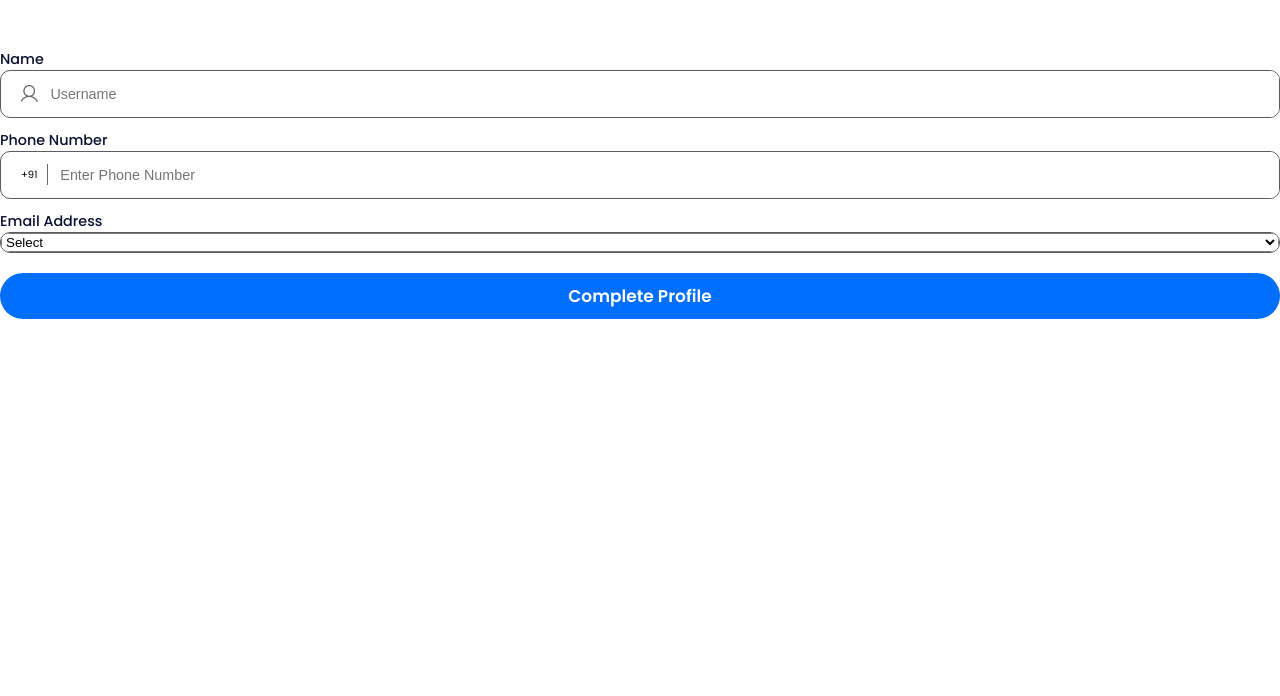
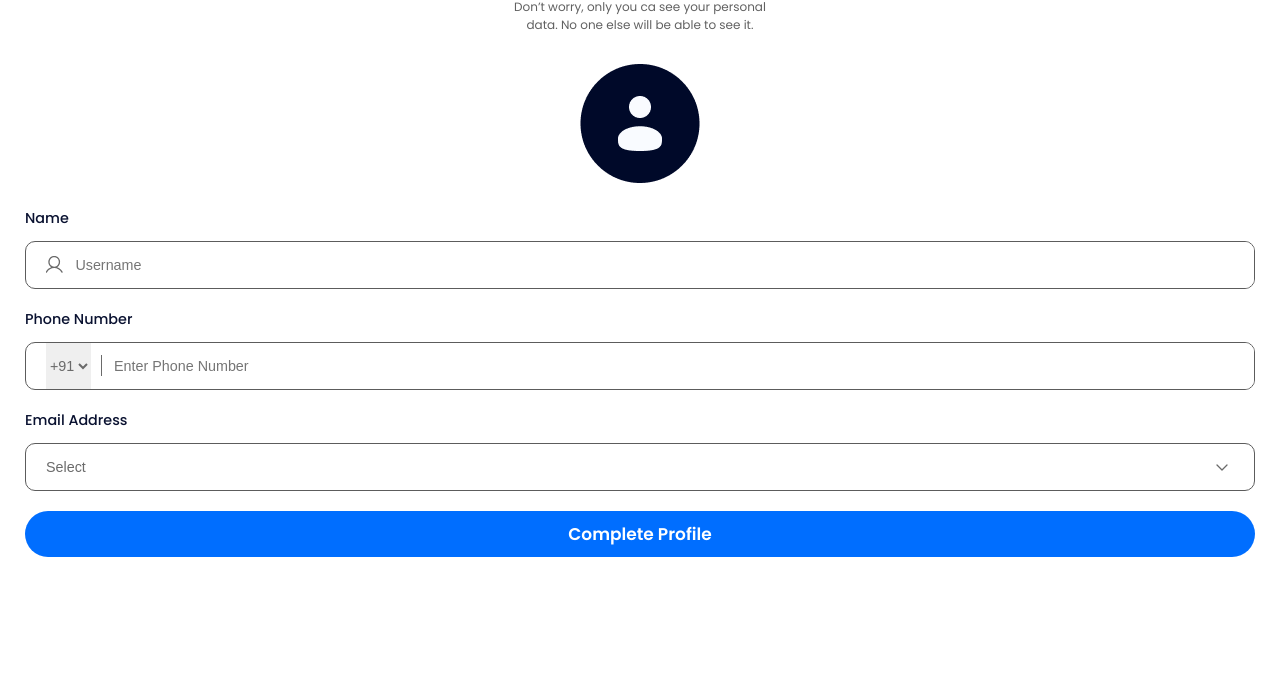
Before and after one commit to dnqls9875/scssproject-trip, a website: page pages/profile.html in a window 1280 px wide. Shown: the part 104-800 px from the top of the page. Drawn offline with Linux system fonts and the light colour scheme.

Commit message:
style가이드 수정 및 페이지 전체적으로 수정

```diff
--- a/pages/profile.html
+++ b/pages/profile.html
@@ -7,47 +7,61 @@
     <link rel="stylesheet" href="../css/style.css" />
   </head>
   <body>
-    <main class="main">
-      <h2 class="a11y-hidden">현재위치</h2>
-      <div class="login-wrap mx26">
-        <div class="login-wrap__top">
-          <img src="../images/login_logo.png" alt="로고" />
-        </div>
-        <div class="login-wrap__bottom">
+    <main>
+      <div class="px25">
+        <div class="login-wrap">
+          <div class="profile-type1">
+            <div class="profile-wrap">
+              <div class="profile-text">
+                <h2>Complete Your Profile</h2>
+                <p>
+                  Don’t worry, only you ca see your personal<br />
+                  data. No one else will be able to see it.
+                </p>
+              </div>
+              <div class="profile-image">
+                <img src="../images/@_profile.png" alt="프로필" />
+              </div>
+            </div>
+          </div>
           <div class="input-type1">
-            <div class="input-group">
-              <label for="txt1">Name</label>
+            <div class="input-group1">
+              <label for="txt1" aria-label="유저이름">Name</label>
               <div class="input-wrap username">
                 <input type="text" placeholder="Username" id="txt1" />
               </div>
             </div>
-            <div class="input-group">
+            <div class="input-group1">
               <label for="num1">Phone Number</label>
               <div class="input-wrap number">
                 <div class="notation">
-                  <span class="notation__text">+91</span>
+                  <select name="tel" id="tel1">
+                    <option value="tel" selected>+91</option>
+                    <option value="tel">+91</option>
+                    <option value="tel">+91</option>
+                  </select>
                 </div>
                 <input type="tel" placeholder="Enter Phone Number" id="num1" />
               </div>
             </div>
-            <div class="input-group">
-              <label for="email1">Email Address</label>
+            <div class="input-group1">
+              <label for="email2">Email Address</label>
               <div class="input-wrap email">
-                <select name="email" id="email1">
-                  <option value="Select" selected>Select</option>
-                  <option value="Select">Select</option>
-                  <option value="Select">Select</option>
-                </select>
+                <div class="email-address">
+                  <select name="email" id="email2">
+                    <option value="email" selected>Select</option>
+                    <option value="email">Select</option>
+                    <option value="email">Select</option>
+                  </select>
+                </div>
               </div>
             </div>
           </div>
-          <button
-            type="button"
-            class="btn base primary"
-            aria-label="Complete Profile"
-          >
-            Complete Profile
-          </button>
+          <div class="btn-type1">
+            <button type="button" class="btn base primary">
+              Complete Profile
+            </button>
+          </div>
         </div>
       </div>
     </main>
--- a/scss/components/_button.scss
+++ b/scss/components/_button.scss
@@ -42,7 +42,3 @@
     height: rem(14.16);
   }
 }
-
-.btn-type1 {
-  margin-top: rem(20);
-}
--- a/scss/components/_input.scss
+++ b/scss/components/_input.scss
@@ -12,7 +12,7 @@
 .input-type1 {
   display: flex;
   flex-direction: column;
-  gap: rem(12);
+  gap: rem(20);
 
   label {
     color: $gray90;
@@ -23,10 +23,6 @@
     @extend %inputText;
     border: none;
     padding: rem(15) rem(20) rem(15) 0;
-  }
-  select {
-    // @include background("ico_user.svg", center);
-    // appearance: none;
   }
 }
 
@@ -39,6 +35,11 @@
   border-radius: rem(10);
   border: rem(1) solid $gray5c;
   box-sizing: border-box;
+}
+.input-group1 {
+  display: flex;
+  flex-direction: column;
+  gap: rem(12);
 }
 
 .username {
@@ -89,11 +90,4 @@
   .email-address {
     padding: 0 rem(20);
   }
-  // grid-template-columns: 1fr min-content;
-  &::after {
-    // @include background("ico_arrow_down_02.svg", center);
-    // @extend %inputIcon;
-    // width: rem(24);
-    // height: rem(24);
-  }
 }
--- a/scss/components/_logo.scss
+++ b/scss/components/_logo.scss
@@ -9,8 +9,10 @@
 .logo-type1 {
   @extend %logoAlign;
   padding-top: rem(75.8);
+  padding-bottom: rem(60);
 }
 .logo-type2 {
   @extend %logoAlign;
   padding-top: rem(13.8);
+  padding-bottom: rem(25);
 }
--- a/scss/pages/_login.scss
+++ b/scss/pages/_login.scss
@@ -4,18 +4,7 @@
   display: flex;
   flex-direction: column;
   justify-content: center;
-  gap: rem(60);
-  padding-top: rem(75.8);
-
-  &__top {
-    margin: 0 auto;
-  }
-
-  &__bottom {
-    display: grid;
-    gap: rem(20);
-    font-family: $eng;
-  }
+  gap: rem(20);
 }
 
 .title {
```
Also changed, not shown: index.html (+1 -1 lines), pages/login.html (+14 -9 lines), pages/register.html (+19 -17 lines), pages/style.html (+17 -2 lines), css/style.css, 1 other file.
